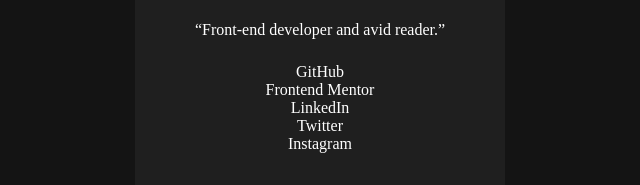
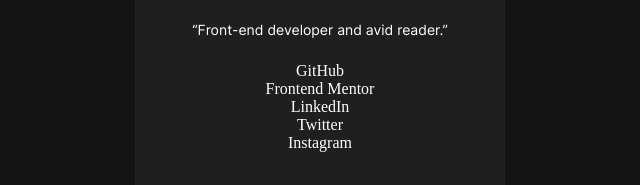
Before and after one commit to mr-manasdas/social-link, a plain HTML site: page index.html in a window 1280 px wide. Shown: the part 319-504 px from the top of the page, 320-960 px from the left. Drawn offline with Linux system fonts and the light colour scheme.

Commit message:
style skill-info

```diff
--- a/css/card.css
+++ b/css/card.css
@@ -7,7 +7,6 @@
     display: flex;
     flex-direction: column;
     gap:24px;
-    flex:1;
     align-items: center;
 }
 .profile-pic > div {
@@ -50,6 +49,15 @@
     text-align: center;
 }
 
+.skill-info {
+    width:fit-content;
+    height:auto;
+    font-family: var(--inter);
+    font-weight: var(--regular);
+    font-size: 14px;
+    text-align: center;
+}
+
 ul > li {
     list-style-type: none;
 }
```
